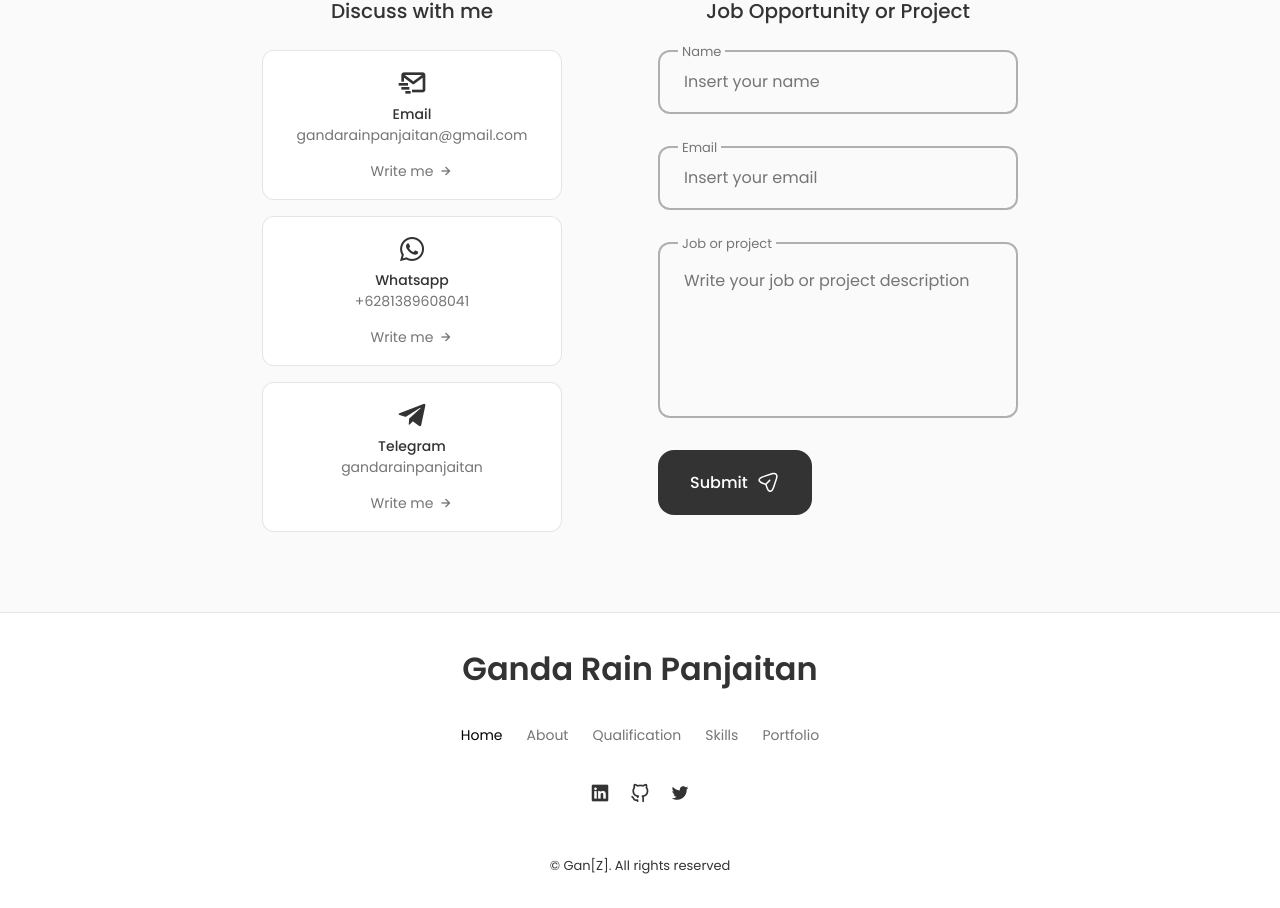
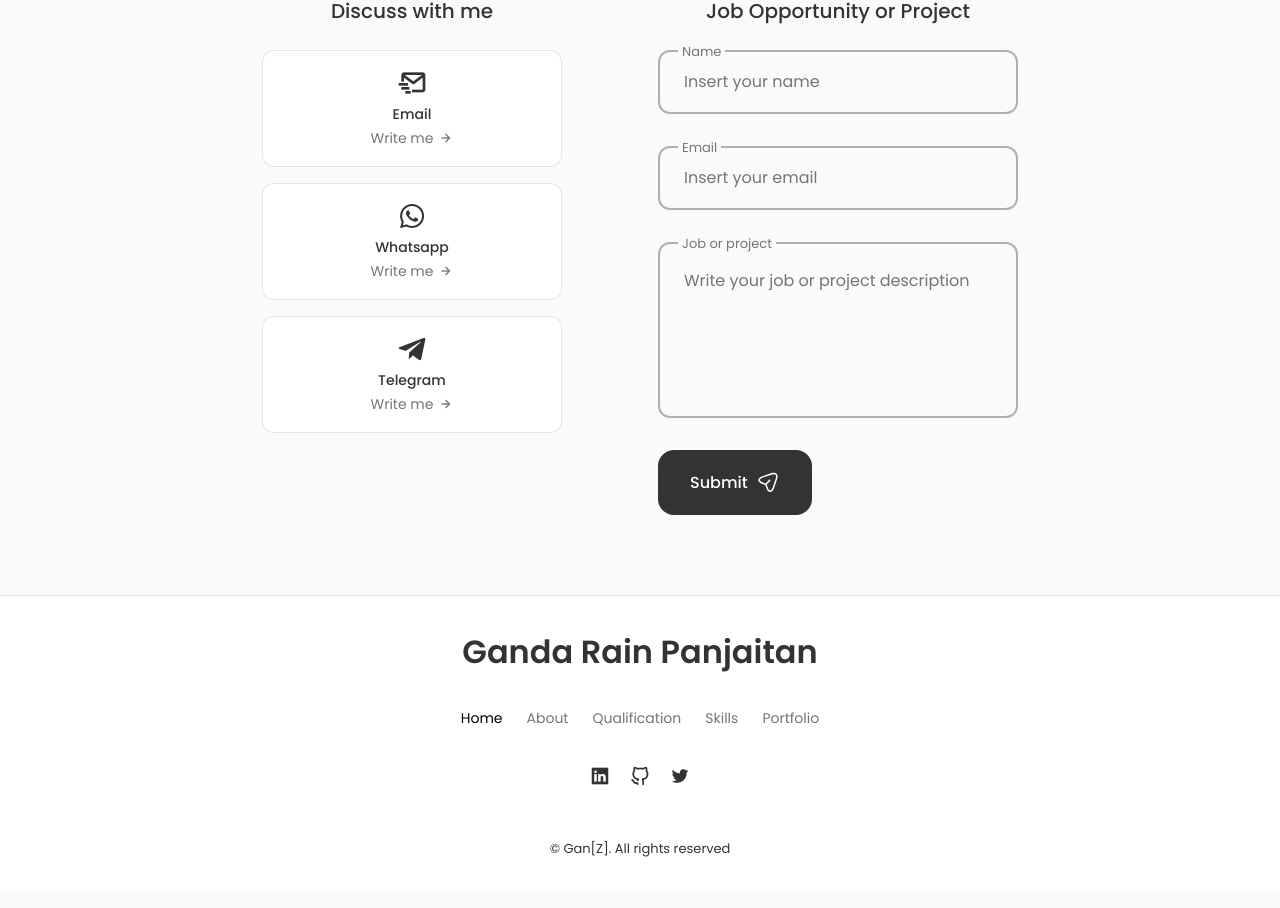
Before and after one commit to gandarain/gandarainpanjaitan, a Next.js app: page / in a window 1280 px wide. Shown: the part 3755-4663 px from the top of the page. Built offline with nearby package versions, Linux system fonts and the light colour scheme.

Commit message:
Create Env File

```diff
--- a/src/components/contact/Contact.jsx
+++ b/src/components/contact/Contact.jsx
@@ -8,7 +8,8 @@ const {
     title,
     subtitle,
     contact_title,
-    contact_info
+    contact_info,
+    message
   }
 } = constants;
 
@@ -17,13 +18,12 @@ const renderContactInfo = () => (
     <div key={item.key} className={styles.contact__card}>
       <i className={`bx ${item.icon} ${styles.contact__card__icon}`} />
       <h3 className={styles.contact__card__title}>{item.title}</h3>
-      <span className={styles.contact__card__data}>{item.id}</span>
       <a
         href={item.link}
         className={styles.contact__button}
         target="_blank"
       >
-        Write me {" "}
+        {message}
         <i className={`bx bx-right-arrow-alt ${styles.contact__button__icon}`} />
       </a>
     </div>
--- a/src/constants/contact.js
+++ b/src/constants/contact.js
@@ -1,6 +1,7 @@
 const title = "Contact"
 const subtitle = "Get in touch"
 const contact_title = "Discuss with me"
+const message = "Write me "
 
 const contact_info = [
   {
@@ -8,29 +9,30 @@ const contact_info = [
     title: 'Email',
     id: 'gandarainpanjaitan@gmail.com',
     icon: 'bx-mail-send',
-    link: 'mailto:gandarainpanjaitan@gmail.com'
+    link: `mailto:${process.env.EMAIL}`
   },
   {
     key: 2,
     title: 'Whatsapp',
     id: '+6281389608041',
     icon: 'bxl-whatsapp',
-    link: 'https://api.whatsapp.com/send?phone=6281389608041&text=Hello, more information'
+    link: `https://api.whatsapp.com/send?phone=${process.env.PHONE}&text=${process.env.TEXT}`
   },
   {
     key: 3,
     title: 'Telegram',
     id: 'gandarainpanjaitan',
     icon: 'bxl-telegram',
-    link: 'https://telegram.me/gandarainpanjaitan'
+    link: `https://telegram.me/${process.env.TELEGRAM}`
   }
 ]
 
-const about_content = {
+const contact_content = {
 	title,
   subtitle,
   contact_title,
-  contact_info
+  contact_info,
+  message
 }
 
-export default about_content
+export default contact_content
```
Also changed, not shown: 1 other file (tests, documents, lock files or other folders).
